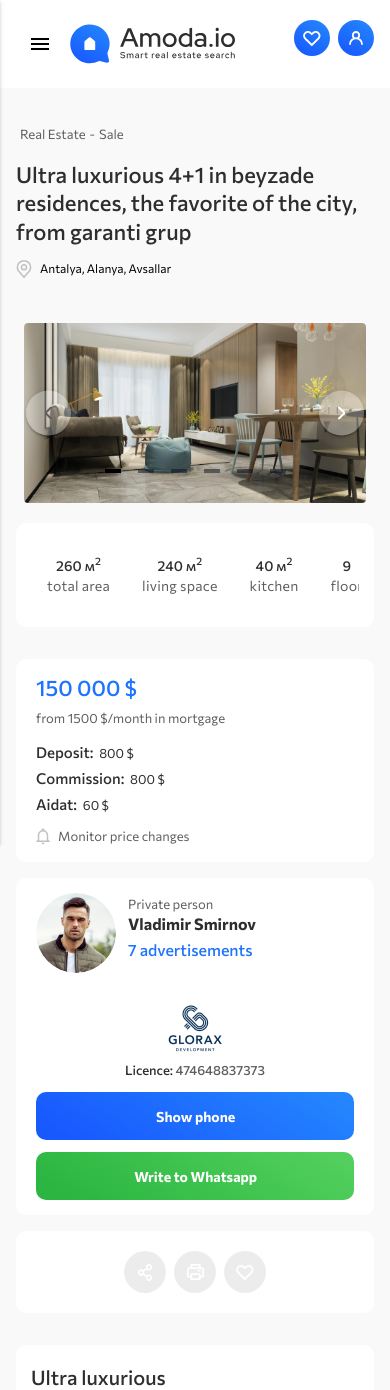
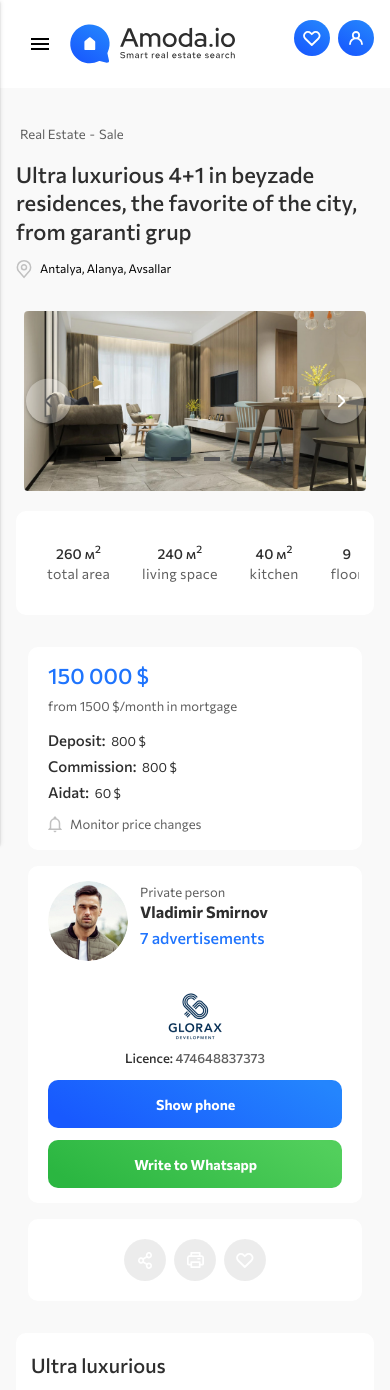
Before and after one commit to MaksBarabanshikov/amoda.io, a Vue app: page / in a window 390 px wide. Shown: the top 1390 px of the page. Built offline with nearby package versions, Linux system fonts and the light colour scheme.

Commit message:
mobile v4

```diff
--- a/src/views/ProductCard/ProductCardView.vue
+++ b/src/views/ProductCard/ProductCardView.vue
@@ -18,7 +18,7 @@
         ><icon-location class="me-2" /> Antalya, Alanya, Avsallar</span
       >
     </div>
-    <v-row class="relative mt-8">
+    <v-row no-gutters class="relative mt-8">
       <card-content />
       <sticky-johny v-if="!mobile" />
     </v-row>
--- a/src/views/ProductCard/components/StickyJohny.vue
+++ b/src/views/ProductCard/components/StickyJohny.vue
@@ -23,7 +23,7 @@
 </script>
 
 <template>
-  <v-col class="pb-lg-2 px-0" sm="12" lg="3">
+  <v-col class="ps-lg-4" sm="12" lg="3">
     <div class="sticky-johny sticky top-20">
       <v-sheet color="#fff" rounded class="sticky-johny__head">
         <h3>150 000 $</h3>
```
